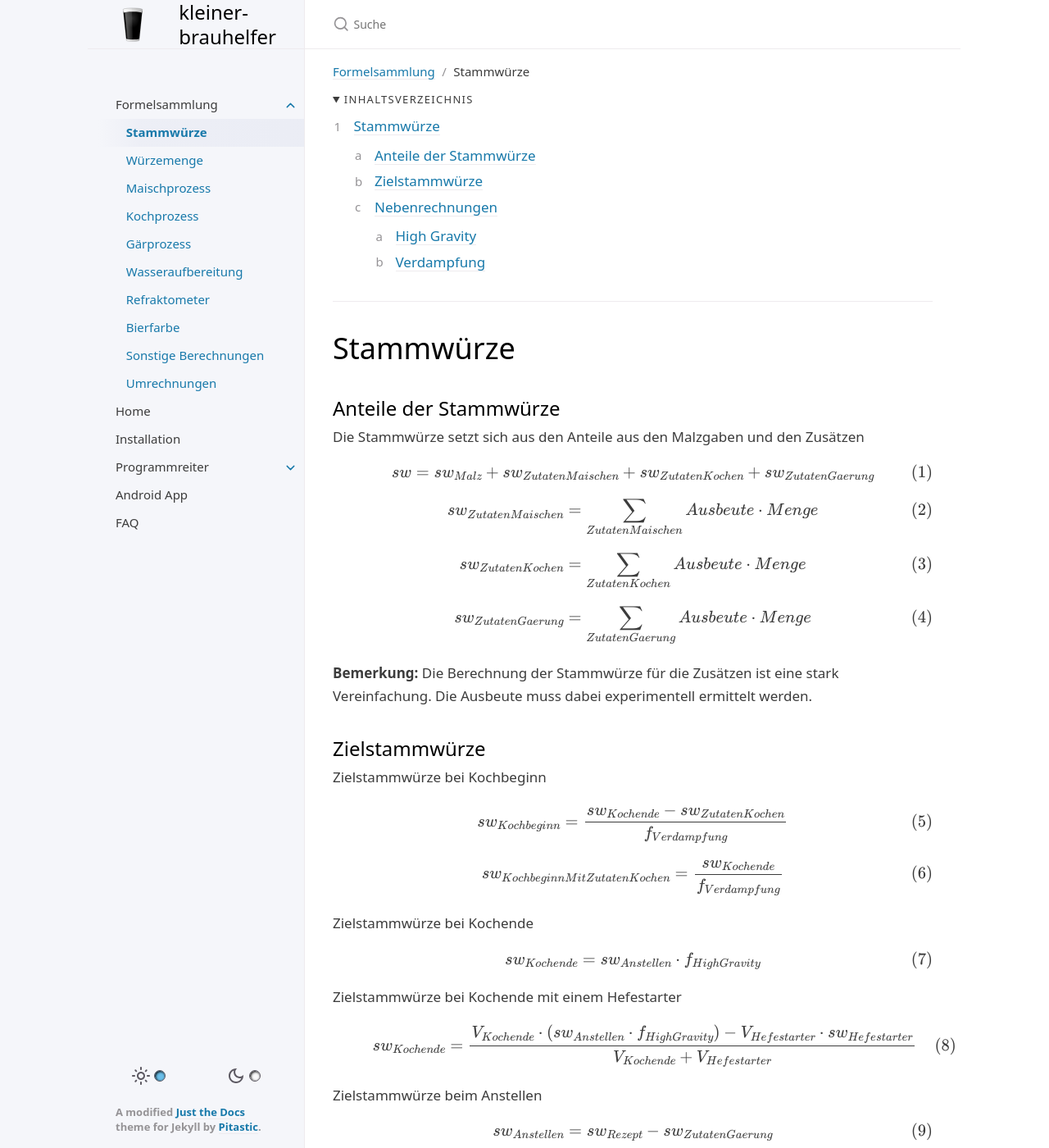
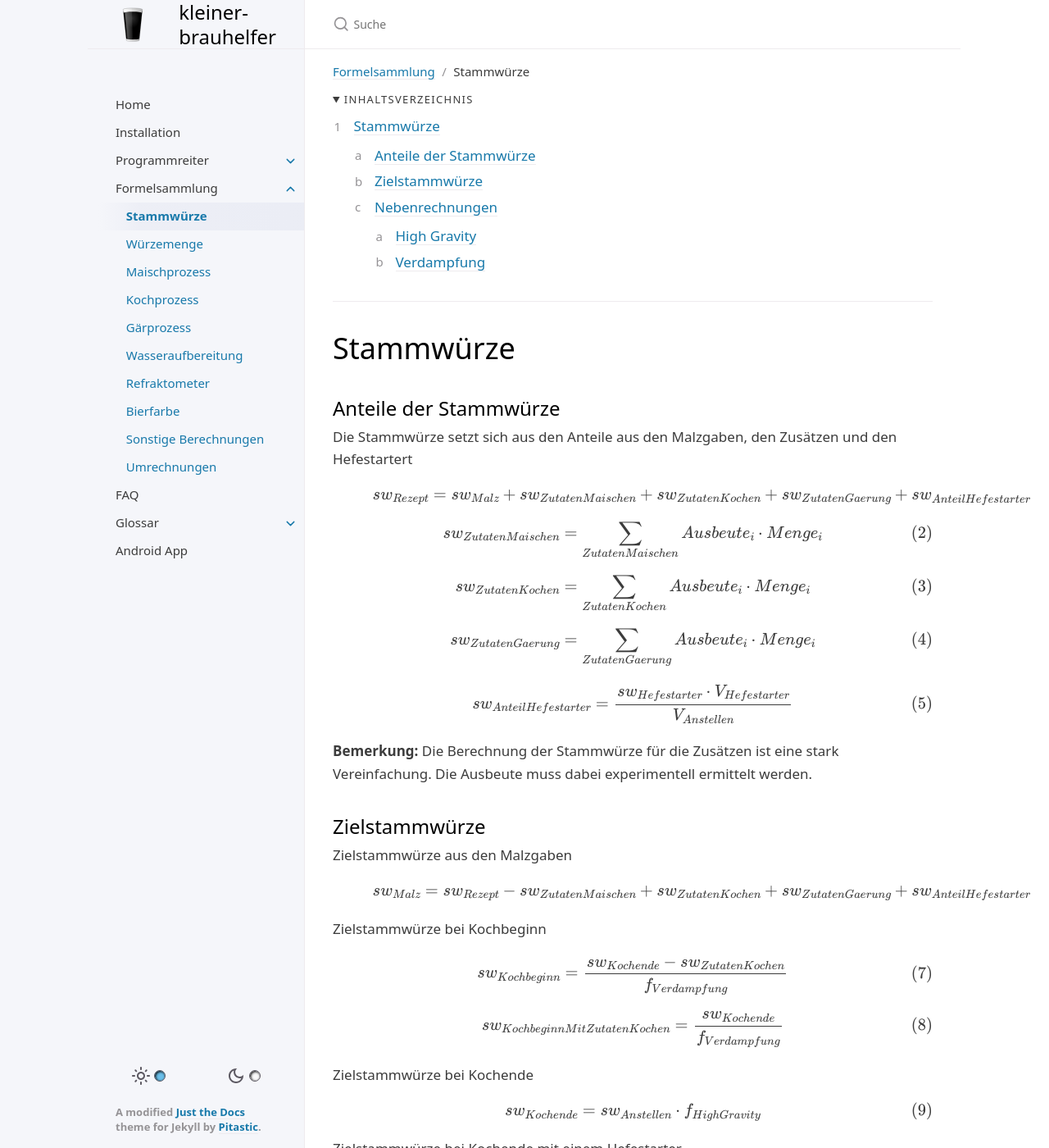
Before and after one commit to kleiner-brauhelfer/kleiner-brauhelfer.github.io, a Jekyll site: the page built from docs/formelsammlung/stammwuerze.md, in a window 1280 px wide and 1400 px high. Shown: the whole window at 82% size. Built offline with Jekyll 4.4.1, drawn with Linux system fonts in a browser that asks for light colours.

```diff
--- a/404.html
+++ b/404.html
@@ -19,7 +19,6 @@ layout: default
 
 <div class="container">
   <h1>404</h1>
-
   <p><strong>Seite nicht gefunden.</strong></p>
   <p>Die angeforderte Seite konnte nicht gefunden werden.</p>
 </div>
--- a/docs/formelsammlung/stammwuerze.md
+++ b/docs/formelsammlung/stammwuerze.md
@@ -20,19 +20,25 @@ nav_order: 2
 
 ## Anteile der Stammw&uuml;rze
 
-Die Stammw&uuml;rze setzt sich aus den Anteile aus den Malzgaben und den Zus&auml;tzen
+Die Stammw&uuml;rze setzt sich aus den Anteile aus den Malzgaben, den Zus&auml;tzen und den Hefestartert
 
-$$ sw = sw_{Malz} +  sw_{ZutatenMaischen} + sw_{ZutatenKochen} +  sw_{ZutatenGaerung} $$
+$$ sw_{Rezept} = sw_{Malz} +  sw_{ZutatenMaischen} + sw_{ZutatenKochen} +  sw_{ZutatenGaerung} +  sw_{AnteilHefestarter} $$
 
-$$ sw_{ZutatenMaischen} = \sum_{ZutatenMaischen} Ausbeute \cdot Menge $$
+$$ sw_{ZutatenMaischen} = \sum_{ZutatenMaischen} Ausbeute_i \cdot Menge_i $$
 
-$$ sw_{ZutatenKochen} = \sum_{ZutatenKochen} Ausbeute \cdot Menge $$
+$$ sw_{ZutatenKochen} = \sum_{ZutatenKochen} Ausbeute_i \cdot Menge_i $$
 
-$$ sw_{ZutatenGaerung} = \sum_{ZutatenGaerung} Ausbeute \cdot Menge $$
+$$ sw_{ZutatenGaerung} = \sum_{ZutatenGaerung} Ausbeute_i \cdot Menge_i $$
+
+$$ sw_{AnteilHefestarter} = \frac{sw_{Hefestarter} \cdot V_{Hefestarter}}{V_{Anstellen}} $$
 
 **Bemerkung:** Die Berechnung der Stammw&uuml;rze f&uuml;r die Zus&auml;tzen ist eine stark Vereinfachung. Die Ausbeute muss dabei experimentell ermittelt werden.
 
 ## Zielstammw&uuml;rze
+
+Zielstammw&uuml;rze aus den Malzgaben
+
+$$ sw_{Malz} = sw_{Rezept} -  sw_{ZutatenMaischen} + sw_{ZutatenKochen} +  sw_{ZutatenGaerung} +  sw_{AnteilHefestarter} $$
 
 Zielstammw&uuml;rze bei Kochbeginn
 
```
Also changed, not shown: docs/app/index.md (+1 -1 lines), docs/faq/index.md (+1 -1 lines), docs/formelsammlung/index.md (+1 -1 lines), docs/glossar/index.md (+1 -1 lines).
